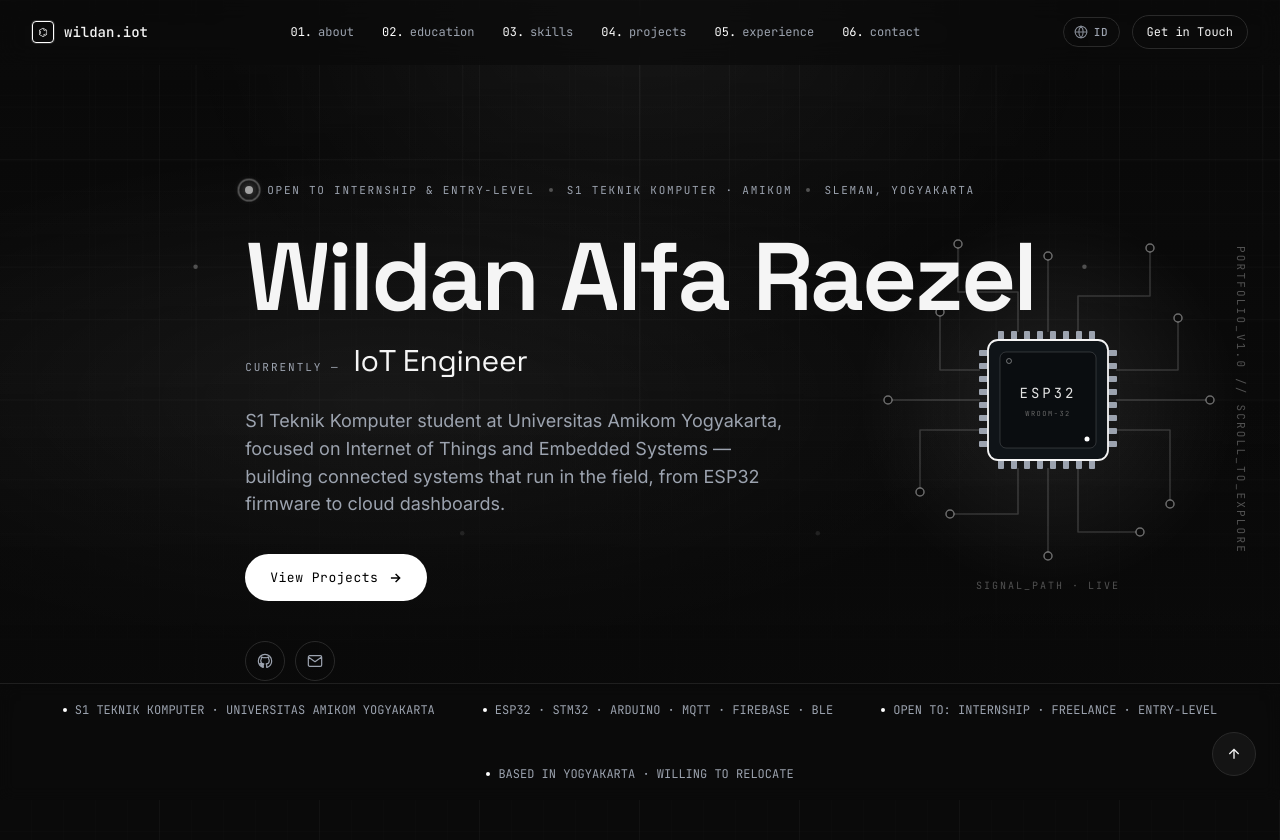
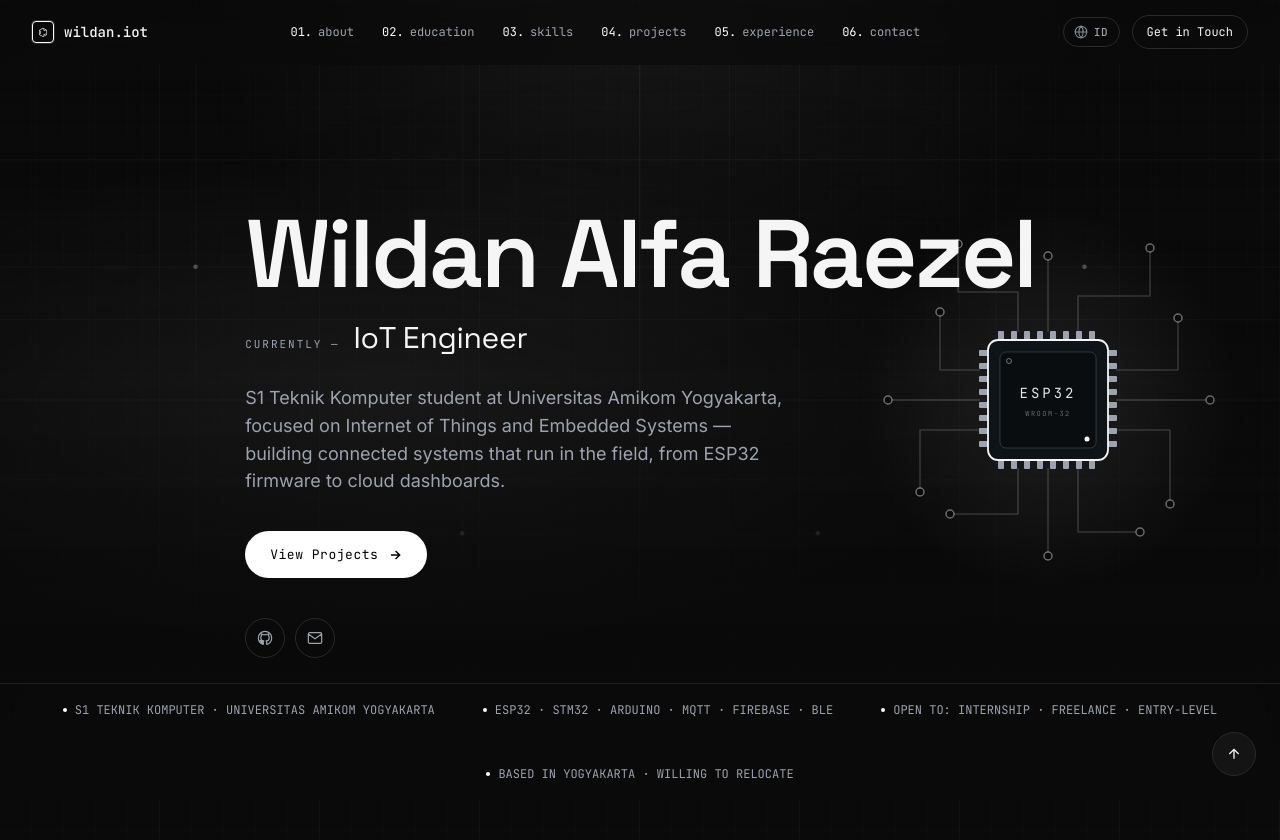
Before and after one commit to alfa219/portfolio, a Flask app: page / in a window 1280 px wide. Shown: the top 840 px of the page. Run offline with Flask 3, Linux system fonts and the light colour scheme.

Commit message:
hero: strip decorative labels the user found ugly
Remove the meta line above the name (OPEN TO / S1 / SLEMAN badges with the
pulsing dot), the vertical PORTFOLIO_V1.0 side label, and the SIGNAL_PATH
tag under the circuit visual — plus their orphaned CSS (status-dot,
pulse-ring, hero-side, circuit-tag, unused scroll-indicator) and i18n keys.
The hero is now just: name, roles, tagline, CTA, socials, circuit, ticker.
Availability still reads in the ticker, about, and contact.

Co-Authored-By: Claude Opus 4.8 <noreply@anthropic.com>

```diff
--- a/app/i18n/en.json
+++ b/app/i18n/en.json
@@ -18,9 +18,6 @@
   "meta_description": "IoT & Embedded Systems portfolio — ESP32 firmware, hardware builds, and systems deployed in the field: school attendance, EV charging, assistive devices.",
 
 
-  "hero_meta_open": "OPEN TO INTERNSHIP & ENTRY-LEVEL",
-  "hero_meta_class": "S1 TEKNIK KOMPUTER · AMIKOM",
-  "hero_meta_location": "SLEMAN, YOGYAKARTA",
   "hero_currently": "Currently —",
   "hero_role_1": "IoT Engineer",
   "hero_role_2": "Embedded Developer",
@@ -29,7 +26,6 @@
   "hero_tagline": "S1 Teknik Komputer student at Universitas Amikom Yogyakarta, focused on Internet of Things and Embedded Systems — building connected systems that run in the field, from ESP32 firmware to cloud dashboards.",
   "hero_btn_projects": "View Projects",
   "hero_btn_cv": "Download CV",
-  "hero_side": "PORTFOLIO_V1.0 // SCROLL_TO_EXPLORE",
   "hero_ticker_1": "S1 TEKNIK KOMPUTER · UNIVERSITAS AMIKOM YOGYAKARTA",
   "hero_ticker_2": "ESP32 · STM32 · ARDUINO · MQTT · FIREBASE · BLE",
   "hero_ticker_3": "OPEN TO: INTERNSHIP · FREELANCE · ENTRY-LEVEL",
--- a/app/i18n/id.json
+++ b/app/i18n/id.json
@@ -18,9 +18,6 @@
   "meta_description": "Portofolio IoT & Embedded Systems — firmware ESP32, perakitan hardware, dan sistem yang terpasang di lapangan: presensi sekolah, EV charging, alat bantu difabel.",
 
 
-  "hero_meta_open": "TERBUKA UNTUK MAGANG & ENTRY-LEVEL",
-  "hero_meta_class": "S1 TEKNIK KOMPUTER · AMIKOM",
-  "hero_meta_location": "SLEMAN, YOGYAKARTA",
   "hero_currently": "Saat ini —",
   "hero_role_1": "IoT Engineer",
   "hero_role_2": "Embedded Developer",
@@ -29,7 +26,6 @@
   "hero_tagline": "Mahasiswa S1 Teknik Komputer Universitas Amikom Yogyakarta, fokus Internet of Things dan Embedded Systems — membangun sistem terhubung yang berjalan di lapangan, dari firmware ESP32 sampai dashboard cloud.",
   "hero_btn_projects": "Lihat Proyek",
   "hero_btn_cv": "Unduh CV",
-  "hero_side": "PORTOFOLIO_V1.0 // GULIR_UNTUK_JELAJAH",
   "hero_ticker_1": "S1 TEKNIK KOMPUTER · UNIVERSITAS AMIKOM YOGYAKARTA",
   "hero_ticker_2": "ESP32 · STM32 · ARDUINO · MQTT · FIREBASE · BLE",
   "hero_ticker_3": "TERBUKA: MAGANG · FREELANCE · ENTRY-LEVEL",
--- a/app/static/css/main.css
+++ b/app/static/css/main.css
@@ -107,11 +107,6 @@ h2.section-title {
 }
 @media (max-width: 1180px) { .circuit-wrap { display: none; } }
 .circuit-wrap svg { width: 100%; height: 100%; display: block; }
-.circuit-tag {
-  position: absolute; bottom: 8px; left: 0; right: 0;
-  text-align: center; font-family: var(--font-mono);
-  font-size: 10px; color: var(--muted); letter-spacing: 0.2em;
-}
 
 /* ---------- Programming language cards ---------- */
 .lang-grid {
@@ -327,11 +322,6 @@ h2.section-title {
 .hero-gradient { position: absolute; inset: 0; background: radial-gradient(ellipse 70% 45% at 30% 50%, rgba(255, 255, 255,0.06), transparent 70%); pointer-events: none; }
 .hero-vignette { position: absolute; inset: 0; background: linear-gradient(180deg, transparent 50%, var(--bg) 100%); pointer-events: none; }
 .hero-content { position: relative; z-index: 2; padding-top: 64px; }
-.hero-meta { font-family: var(--font-mono); font-size: 12px; color: var(--text-2); display: flex; align-items: center; gap: 10px; margin-bottom: 24px; }
-.status-dot { width: 8px; height: 8px; border-radius: 50%; background: var(--green); box-shadow: 0 0 12px var(--green); position: relative; }
-.status-dot::after { content: ""; position: absolute; inset: -4px; border-radius: 50%; border: 1px solid var(--green); animation: pulse-ring 2s ease-out infinite; }
-@keyframes pulse-ring { 0% { transform: scale(0.8); opacity: 1; } 100% { transform: scale(2.2); opacity: 0; } }
-
 .hero h1 {
   font-family: var(--font-display);
   font-size: clamp(48px, 8vw, 96px);
@@ -342,21 +332,6 @@ h2.section-title {
 }
 .hero h1 .accent { color: var(--cyan); text-shadow: 0 0 28px rgba(255, 255, 255,0.18); }
 /* ---------- Hero typography (editorial) ---------- */
-.hero-meta {
-  font-family: var(--font-mono);
-  font-size: 11px;
-  color: var(--text-2);
-  display: flex; align-items: center; gap: 14px;
-  margin-bottom: 32px;
-  letter-spacing: 0.16em;
-  text-transform: uppercase;
-  opacity: 0;
-  animation: heroFadeUp 0.7s 0.2s both cubic-bezier(.4,0,.2,1);
-}
-.hero-meta-sep {
-  width: 4px; height: 4px; border-radius: 50%;
-  background: var(--muted);
-}
 @keyframes heroFadeUp {
   from { opacity: 0; transform: translateY(8px); }
   to   { opacity: 1; transform: none; }
@@ -436,7 +411,6 @@ h2.section-title {
 
 @media (max-width: 700px) {
   .role-rotator { flex-direction: column; align-items: flex-start; gap: 4px; }
-  .hero-meta { font-size: 10px; gap: 8px; flex-wrap: wrap; row-gap: 6px; }
   /* Flow layout on phones: no vh-centering (mobile URL bars shift 100vh),
      and the stats strip follows the content instead of overlapping it. */
   .hero { min-height: 0; display: block; padding: 104px 0 0; }
@@ -458,22 +432,6 @@ h2.section-title {
 }
 .hero-socials a:hover { border-color: var(--cyan); color: var(--cyan); transform: translateY(-2px); box-shadow: 0 0 16px rgba(255, 255, 255,0.12); }
 .hero-socials svg { width: 16px; height: 16px; }
-
-.hero-side {
-  position: absolute; right: 32px; top: 50%; transform: translateY(-50%); z-index: 2;
-  font-family: var(--font-mono); font-size: 11px; color: var(--muted); writing-mode: vertical-rl;
-  letter-spacing: 0.2em;
-}
-@media (max-width: 1100px) { .hero-side { display: none; } }
-
-.scroll-indicator {
-  position: absolute; bottom: 32px; left: 50%; transform: translateX(-50%); z-index: 3;
-  font-family: var(--font-mono); font-size: 11px; color: var(--text-2);
-  display: flex; flex-direction: column; align-items: center; gap: 10px;
-}
-.scroll-track { width: 1px; height: 40px; background: var(--border-2); position: relative; overflow: hidden; }
-.scroll-track::after { content: ""; position: absolute; top: -40px; left: 0; right: 0; height: 40px; background: linear-gradient(to bottom, transparent, var(--cyan)); animation: drop 2s ease-in-out infinite; }
-@keyframes drop { 0% { top: -40px; } 100% { top: 40px; } }
 
 .hero-stats-strip {
   position: absolute; bottom: 0; left: 0; right: 0; border-top: 1px solid var(--border); padding: 18px 0; z-index: 2;
--- a/app/templates/sections/hero.html
+++ b/app/templates/sections/hero.html
@@ -106,19 +106,9 @@
         </circle>
       </g>
     </svg>
-    <div class="circuit-tag">SIGNAL_PATH · LIVE</div>
   </div>
 
   <div class="container hero-content">
-    <div class="hero-meta">
-      <span class="status-dot"></span>
-      <span>{{ t.hero_meta_open }}</span>
-      <span class="hero-meta-sep"></span>
-      <span>{{ t.hero_meta_class }}</span>
-      <span class="hero-meta-sep"></span>
-      <span>{{ t.hero_meta_location }}</span>
-    </div>
-
     <h1 class="stagger-name" data-stagger="{{ config.OWNER_NAME }}"></h1>
 
     <div class="role-rotator">
@@ -155,8 +145,6 @@
     </div>
   </div>
 
-  <div class="hero-side">{{ t.hero_side }}</div>
-
   <div class="hero-stats-strip">
     <div class="container">
       <div class="hero-stats-strip-inner">
```
